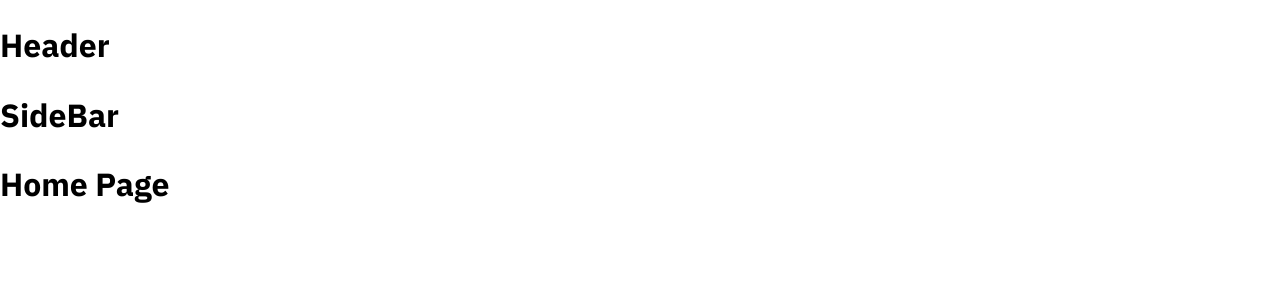
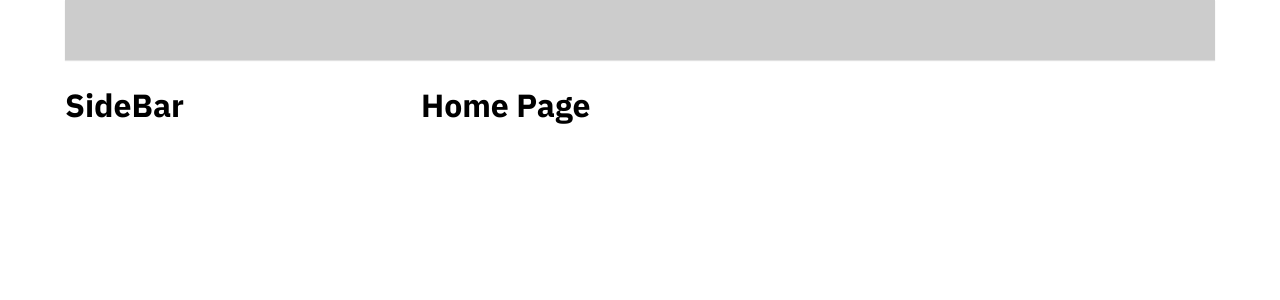
Before and after one commit to phucnh1995/tiktok-ui, a React (Create React App) app: page / in a window 1280 px wide. Shown: the top 300 px of the page. Built offline with nearby package versions, Linux system fonts and the light colour scheme.

Commit message:
Dựng khung Layout mặc định

```diff
--- a/package.json
+++ b/package.json
@@ -6,6 +6,7 @@
     "@testing-library/jest-dom": "^5.16.5",
     "@testing-library/react": "^13.4.0",
     "@testing-library/user-event": "^13.5.0",
+    "classnames": "^2.3.2",
     "normalize.css": "^8.0.1",
     "react": "^18.2.0",
     "react-dom": "^18.2.0",
--- a/src/component/GlobalStyles/GlobalStyles.scss
+++ b/src/component/GlobalStyles/GlobalStyles.scss
@@ -3,9 +3,15 @@
 
 :root {
     --primary: #fe2c55;
+
+    //Default Layout
+    --default-layout-header-height: 60px;
+    --default-layout-width: 1150px;
 }
 
 * {
+    margin: 0;
+    padding: 0;
     box-sizing: border-box;
 }
 
--- /dev/null
+++ b/src/component/Layout/DefaultLayout/DefaultLayout.module.scss
@@ -0,0 +1,14 @@
+.wrapper {
+    display: flex;
+    flex-direction: column;
+    align-items: center;
+}
+
+.container {
+    width: var(--default-layout-width);
+    display: flex;
+}
+
+.content {
+    flex: 1;
+}
--- /dev/null
+++ b/src/component/Layout/DefaultLayout/SideBar/SideBar.module.scss
@@ -0,0 +1,3 @@
+.wrapper {
+    width: 356px;
+}
--- a/src/component/Layout/DefaultLayout/SideBar/index.js
+++ b/src/component/Layout/DefaultLayout/SideBar/index.js
@@ -1,5 +1,14 @@
+import styles from './SideBar.module.scss';
+import classnames from 'classnames/bind';
+
+const cx = classnames.bind(styles);
+
 function SideBar() {
-    return <h1>SideBar</h1>;
+    return (
+        <aside className={cx('wrapper')}>
+            <h1>SideBar</h1>
+        </aside>
+    );
 }
 
 export default SideBar;
--- a/src/component/Layout/DefaultLayout/index.js
+++ b/src/component/Layout/DefaultLayout/index.js
@@ -1,12 +1,18 @@
+import classnames from 'classnames/bind';
+import styles from './DefaultLayout.module.scss';
 import Header from '~/component/Layout/component/Header';
 import SideBar from './SideBar';
 
+const cx = classnames.bind(styles);
+
 function DefaultLayout({ children }) {
     return (
-        <div>
+        <div className={cx('wrapper')}>
             <Header />
-            <SideBar />
-            <div className="content">{children}</div>
+            <div className={cx('container')}>
+                <SideBar />
+                <div className={cx('content')}>{children}</div>
+            </div>
         </div>
     );
 }
--- /dev/null
+++ b/src/component/Layout/component/Header/Header.module.scss
@@ -0,0 +1,12 @@
+.wrapper {
+    height: var(--default-layout-header-height);
+    box-shadow: 0px 1px 1px rgba(0, 0, 0, 0.12);
+    display: flex;
+    justify-content: center;
+}
+
+.inner {
+    height: 100%;
+    width: var(--default-layout-width);
+    background-color: #ccc;
+}
--- a/src/component/Layout/component/Header/index.js
+++ b/src/component/Layout/component/Header/index.js
@@ -1,5 +1,17 @@
+import classnames from 'classnames/bind';
+import styles from './Header.module.scss';
+
+const cx = classnames.bind(styles);
+
 function Header() {
-    return <h1>Header</h1>;
+    return (
+        <header className={cx('wrapper')}>
+            <div className={cx('inner')}>
+                {/* {logo } */}
+                {/* {Search } */}
+            </div>
+        </header>
+    );
 }
 
 export default Header;
```
Also changed, not shown: 1 other file (tests, documents, lock files or other folders).
